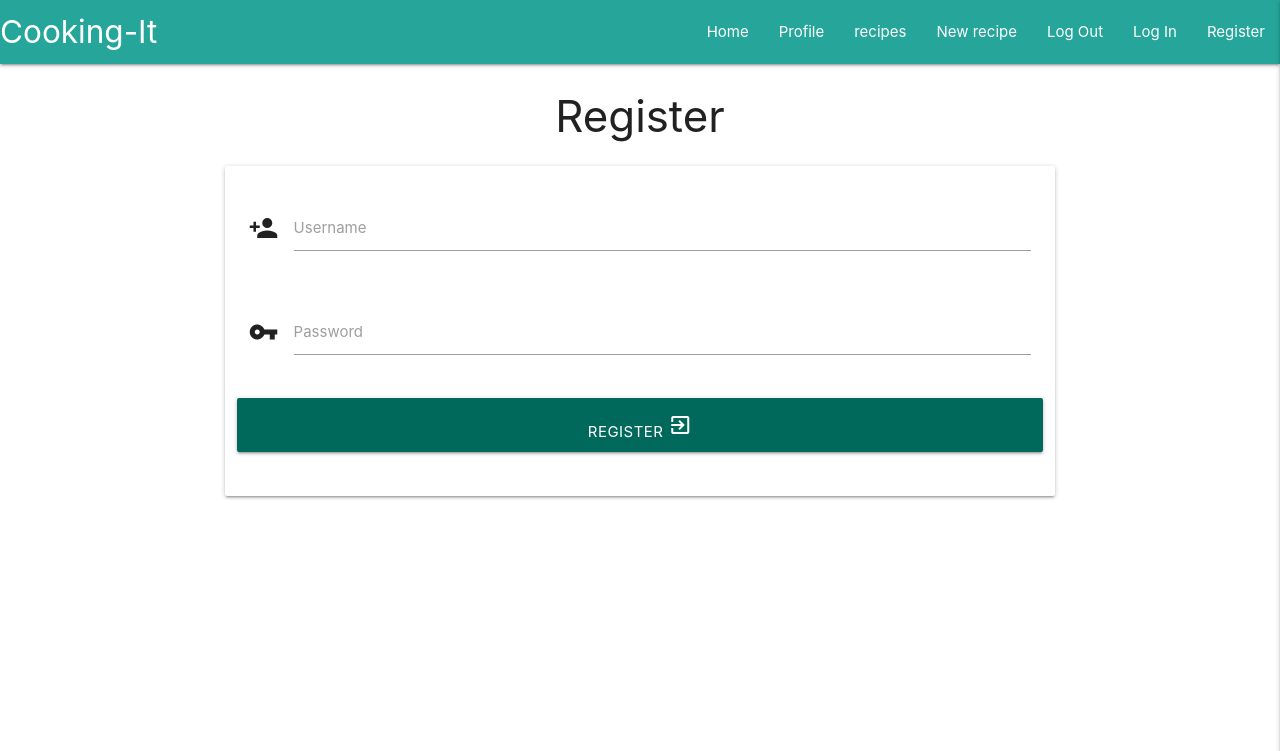
After one commit to TjoAlex/Cooking-It, a Flask app: page /register in a window 1280 px wide. The commit adds this page. Shown: the top 751 px of the page. Run offline with Flask 2, Linux system fonts and the light colour scheme; some libraries are stand-ins or nearby versions.

Commit message:
Add register template

```diff
--- a/app.py
+++ b/app.py
@@ -4,6 +4,7 @@ from flask import (
     redirect, request, session, url_for)
 from flask_pymongo import PyMongo
 from bson.objectid import ObjectId
+from werkzeug.security import generate_password_hash, check_password_hash
 if os.path.exists("env.py"):
     import env
 
@@ -24,6 +25,11 @@ def get_recipe():
     return render_template("recipe.html", recipe=recipe)
 
 
+@app.route("/register", methods=["GET", "POST"])
+def register():
+    return render_template("register.html")
+
+
 if __name__ == "__main__":
     app.run(host=os.environ.get("IP"),
             port=int(os.environ.get("PORT")),
--- a/templates/base.html
+++ b/templates/base.html
@@ -33,7 +33,7 @@
                     <li><a href="#">New recipe</a></li>
                     <li><a href="#">Log Out</a></li>
                     <li><a href="#">Log In</a></li>
-                    <li><a href="#">Register</a></li>
+                    <li><a href="{{ url_for('register') }}">Register</a></li>
                 </ul>
             </div>
         </nav>
@@ -49,7 +49,7 @@
             <li><a href="#">New recipe</a></li>
             <li><a href="#">Log Out</a></li>
             <li><a href="#">Log In</a></li>
-            <li><a href="#">Register</a></li>
+            <li><a href="{{ url_for('register') }}">Register</a></li>
         </ul>
     </header>
 
--- /dev/null
+++ b/templates/register.html
@@ -0,0 +1,35 @@
+{% extends "base.html" %}
+{% block content %}
+
+<h3 class="center-align">Register</h3>
+
+<div class="row">
+    <form class="col s12 m8 offset-m2" method="POST" action="{{ url_for('register') }}">
+        <div class="card-panel">
+            <!-- username -->
+            <div class="row">
+                <div class="input-field col s12">
+                    <i class="material-icons prefix">person_add</i>
+                    <input id="username" name="username" type="text" class="validate">
+                    <label for="username">Username</label>
+                </div>
+            </div>
+            <!-- password -->
+            <div class="row">
+                <div class="input-field col s12">
+                    <i class="material-icons prefix">vpn_key</i>
+                    <input id="password" name="password" type="password" class="validate">
+                    <label for="password">Password</label>
+                </div>
+            </div>
+            <!-- register -->
+            <div class="row">
+                <button type="submit" class="col s12 btn-large teal darken-3 text-shadow">
+                    Register <i class="material-icons"> exit_to_app </i>
+                </button>
+            </div>
+        </div>
+    </form>
+</div>
+
+{% endblock %}
```
